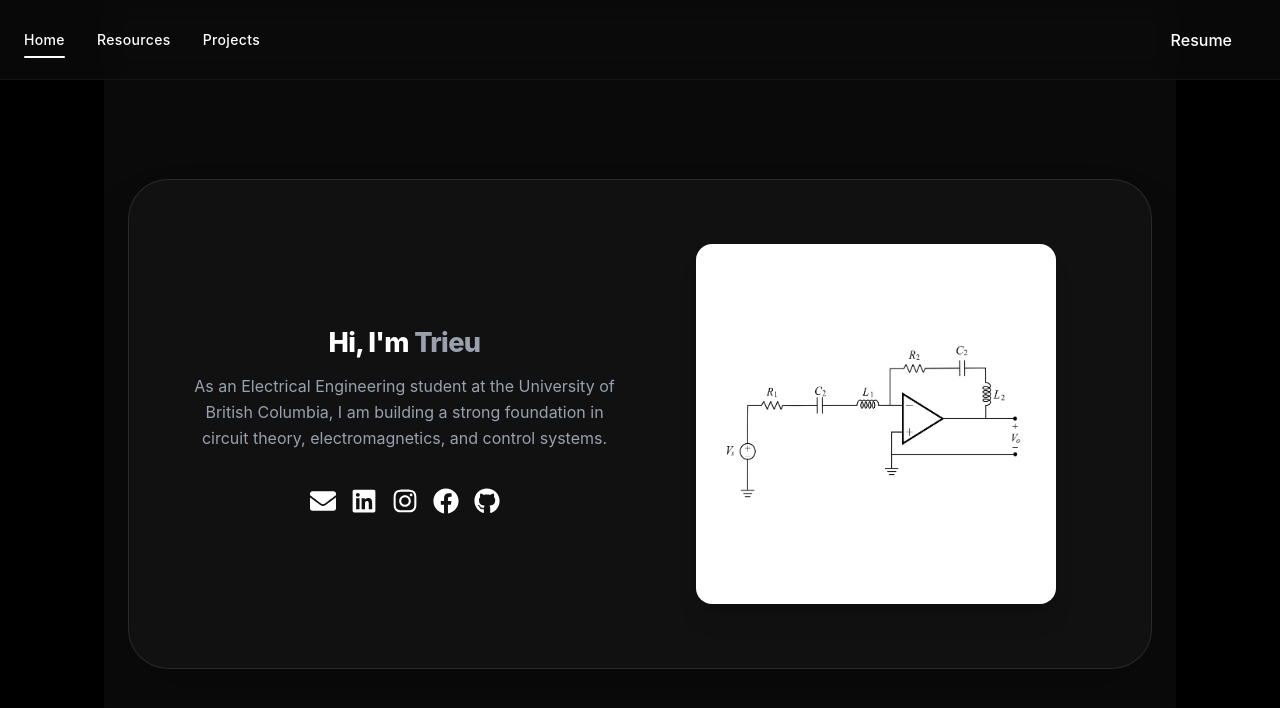
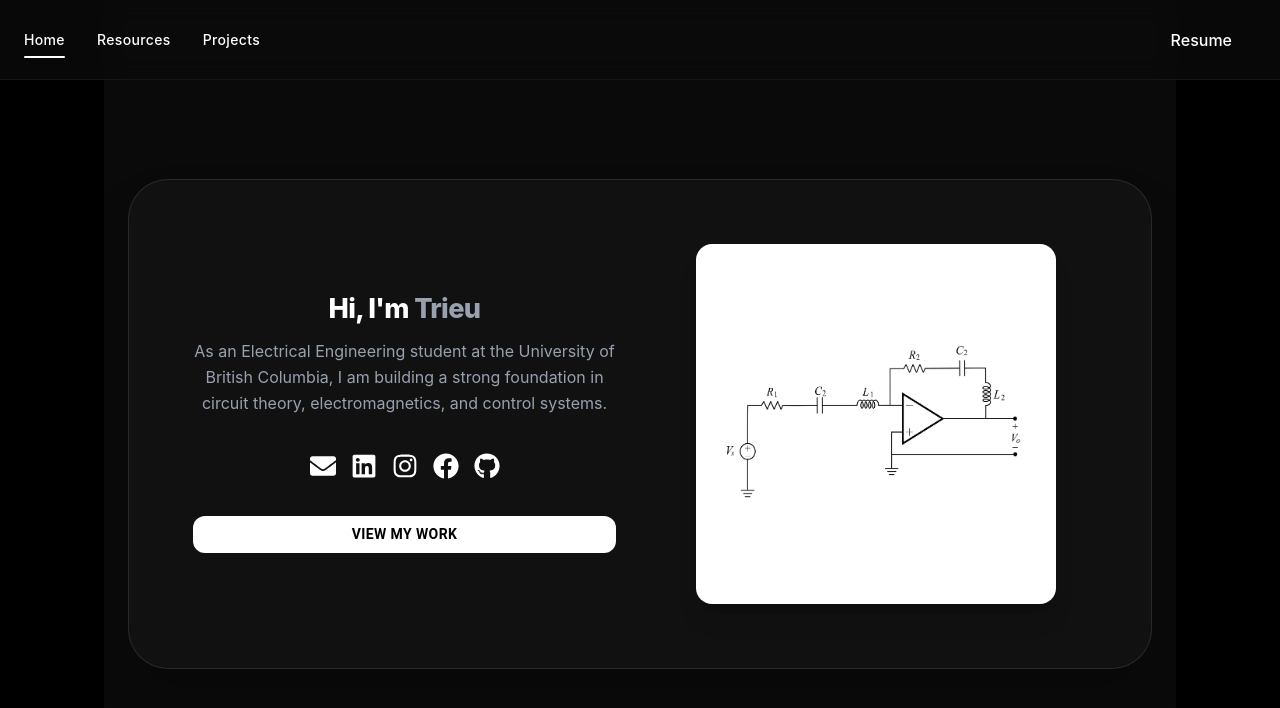
Before and after one commit to ttrieu2025/personal-website, a React (Vite) app: page / in a window 1280 px wide. Shown: the top 708 px of the page. Built offline with nearby package versions, Linux system fonts and the light colour scheme.

Commit message:
fix: Update Intro

```diff
--- a/src/Pages/Home.jsx
+++ b/src/Pages/Home.jsx
@@ -1,5 +1,7 @@
 import React from 'react';
 import { FaLinkedin, FaInstagram, FaFacebook, FaGithub, FaEnvelope } from 'react-icons/fa';
+import Button from '@mui/material/Button';
+import { Link } from "react-router-dom";
 
 function Home() {
   return (
@@ -38,6 +40,24 @@ function Home() {
               <FaGithub size={26} className="text-white hover:text-gray-400 transition-colors" />
             </a>
           </div>
+                <Button
+                component={Link}
+                to="/projects"
+                size="medium"
+                sx={{
+                  color: '#000000',
+                  backgroundColor: '#ffffff',
+                  textTransform: 'none',
+                  fontWeight: 700,
+                  px: 4,
+                  borderRadius: '12px',
+                  '&:hover': {
+                    backgroundColor: 'rgba(255,255,255,0.8)',
+                  }
+                }}
+              >
+                VIEW MY WORK
+              </Button>
         </div>
 
         {/* Right column: image */}
--- a/src/Pages/Projects.jsx
+++ b/src/Pages/Projects.jsx
@@ -152,7 +152,7 @@ function Projects() {
               Digital Thermometer
               </Typography>
               <Typography sx={{ color: 'rgba(255,255,255,0.6)', lineHeight: 1.7, fontSize: '0.95rem' }}>
-              A digital thermometer system built using the N76E003 microcontroller and an LM335 temperature sensor, featuring real-time Python-based data visualization.              </Typography>
+              A digital thermometer system built using the N76E003 microcontroller and LM335 temperature sensor with Python-based stripchart</Typography>
             </CardContent>
             <CardActions sx={{ p: 4, pt: 0 }}>
               <Button
```
